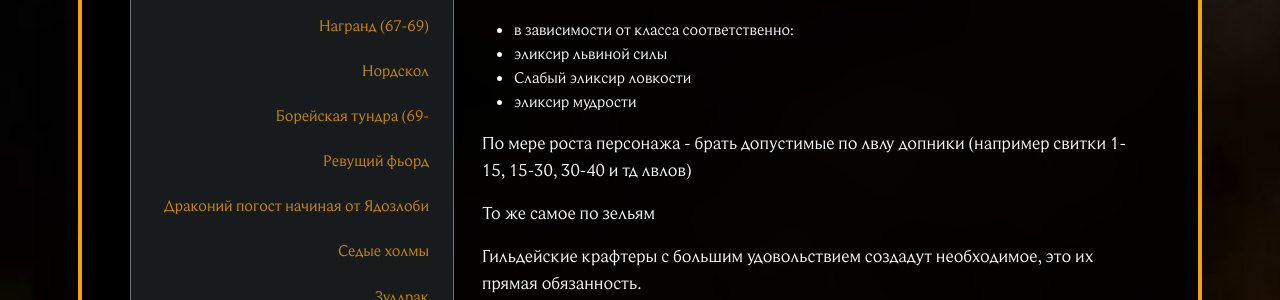
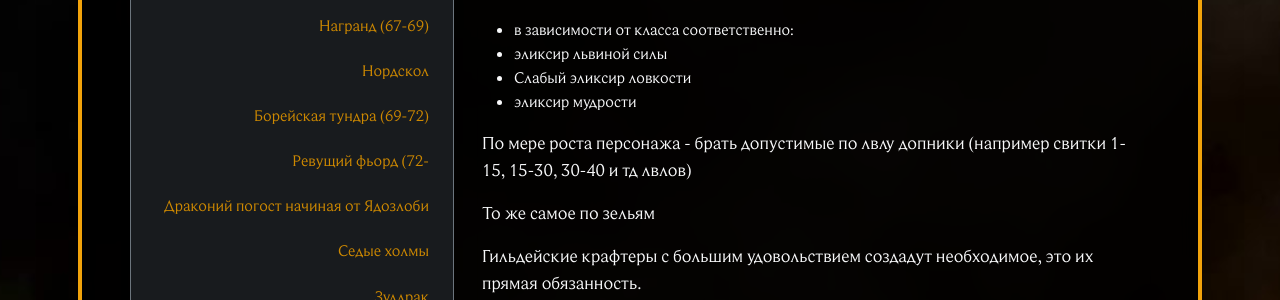
Before and after one commit to Phoenix-Guilds/phoenix-guilds.github.io, a Jekyll site: the page built from _guides/gayd-po-prokachke-hk-ot-silmy.md, in a window 1280 px wide. Shown: the part 2549-2849 px from the top of the page. Built offline with Jekyll 4.4.1, drawn with Linux system fonts in a browser that asks for light colours; nearby versions of some CDN libraries; library files that are not in the unit come from our copies.

Commit message:
Update Гайды “gayd-po-prokachke-hk-ot-silmy”

```diff
--- a/_guides/gayd-po-prokachke-hk-ot-silmy.md
+++ b/_guides/gayd-po-prokachke-hk-ot-silmy.md
@@ -2076,7 +2076,7 @@ description: |-
 
 Здесь работаем до получения ачивок
 
-### Борейская тундра (69-
+### Борейская тундра (69-72)
 
 Первая локация по Норду. Летим в Крепость Песни Войны. (Вам не кажется, что у Гарроша комплексы в другом месте? Масштабы крепости, статуя себе любимому....)
 
@@ -2356,7 +2356,7 @@ description: |-
 
 Ну, а теперь Грац!!! "Борьба в Борейщине" готова. цель выполнена. Летим на противоположную сторону Норда.
 
-### Ревущий фьорд
+### Ревущий фьорд (72-
 
 Пархаем бабочкой на дирижабль до Ревущего фьорда. Тут тоже нас ожидает ачивка. Ну или чуточку побольше.
 
```
